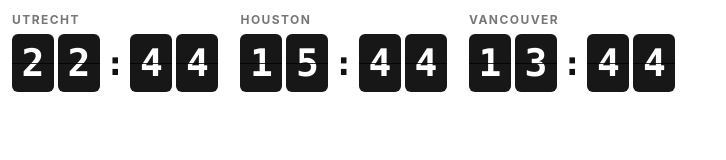
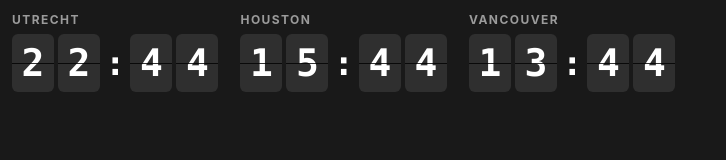
Before and after one commit to sukhleen-kaur/notion-flip-clock, a plain HTML site: page index.html in a window 1280 px wide. Shown: the whole page, without its empty margins (0-726 px from the left). Drawn offline with Linux system fonts and the dark colour scheme.

Commit message:
Update index.html

```diff
--- a/index.html
+++ b/index.html
@@ -6,11 +6,21 @@
   <title>World Clocks</title>
   <style>
     :root {
-      --bg: transparent;
+      --bg: #ffffff;
       --text: #111111;
       --muted: #777777;
       --card: #171717;
       --card-text: #ffffff;
+    }
+
+    @media (prefers-color-scheme: dark) {
+      :root {
+        --bg: #191919;
+        --text: #ffffff;
+        --muted: #9b9b9b;
+        --card: #2f2f2f;
+        --card-text: #ffffff;
+      }
     }
 
     * { box-sizing: border-box; }
```
